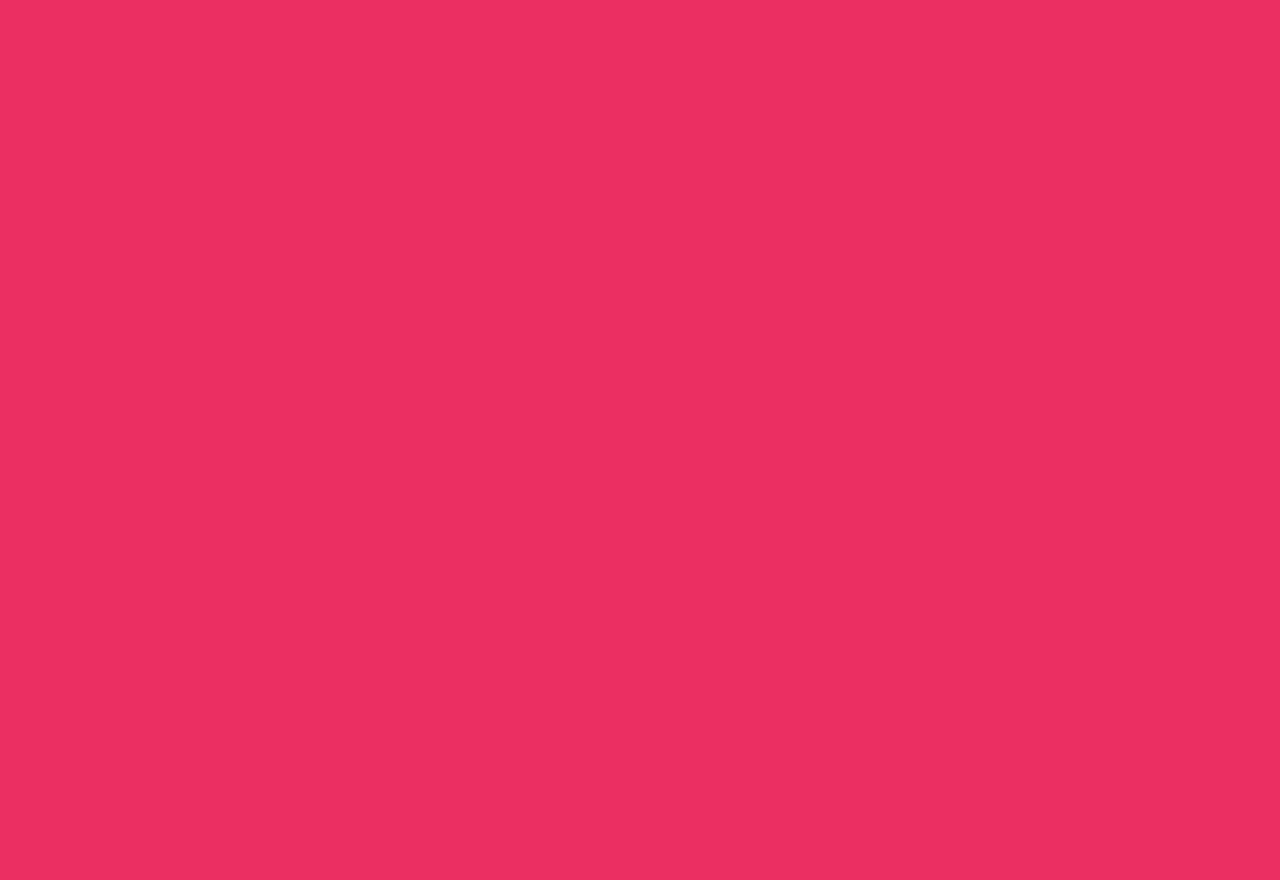
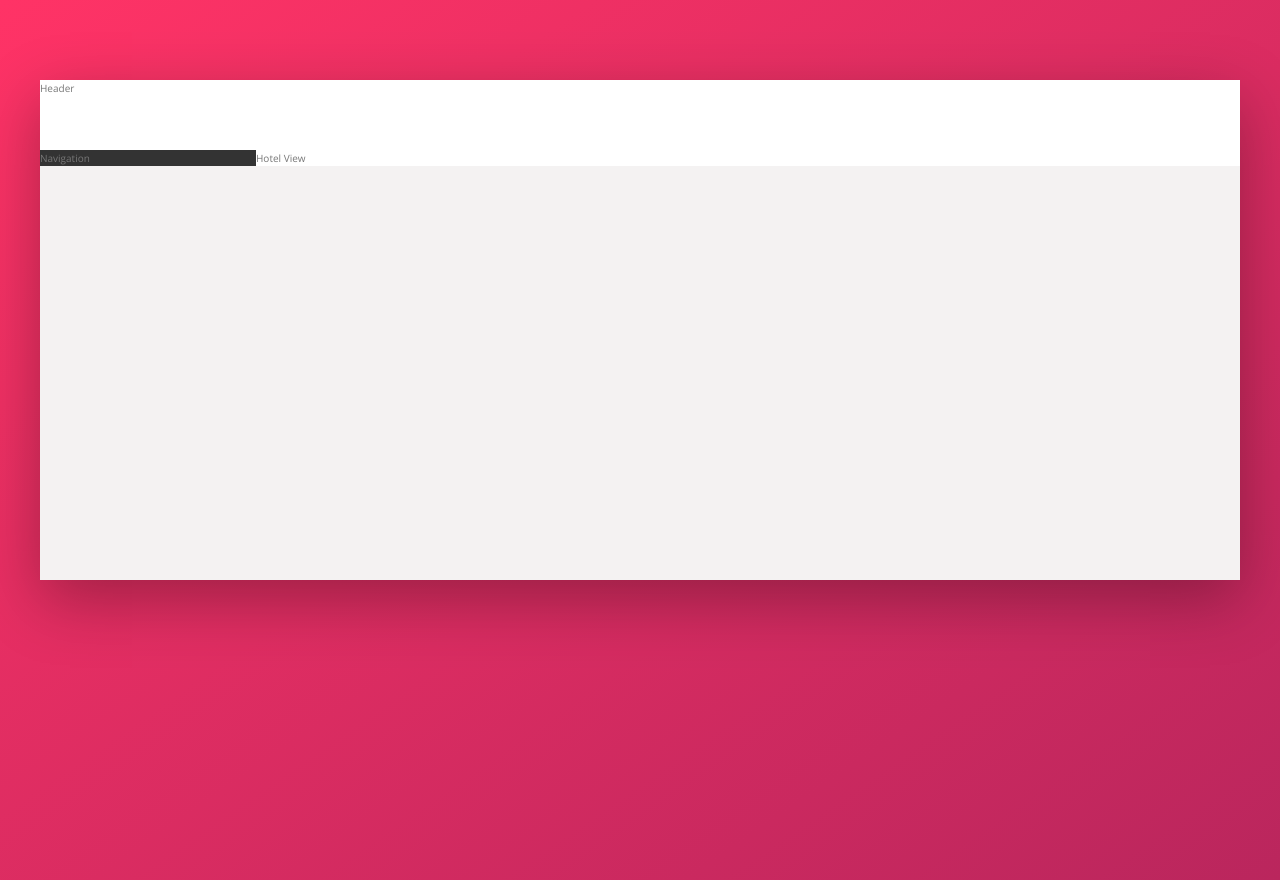
Before and after one commit to Drewery-ctrl/trillo, a website: page index.html in a window 1280 px wide. Before the commit the page ends 800 px from the top, so only its background shows below. Drawn offline with nearby package versions, Linux system fonts and the light colour scheme.

Commit message:
Added basic layout of app

```diff
--- a/index.html
+++ b/index.html
@@ -11,6 +11,21 @@
     <title>trillo &mdash; Your all-in-one booking app</title>
 </head>
 <body>
-
+<div class="container">
+    <header class="header">
+        Header
+    </header>
+    <!-- Nav Bar and Hotel View Content-->
+    <div class="content">
+        <!--        Navbar-->
+        <nav class="sidebar">
+            Navigation
+        </nav>
+        <!--        Main Hotel View-->
+        <main class="hotel-view">
+                Hotel View
+        </main>
+    </div>
+</div>
 </body>
 </html>
--- a/sass/base/_base.scss
+++ b/sass/base/_base.scss
@@ -12,6 +12,8 @@
   --color-grey-dark-1: #333;
   --color-grey-dark-2: #777;
   --color-grey-dark-3: #999;
+
+  --shadow-dark: 0 2rem 6rem rgba(0,0,0,.3);
 }
 
 
@@ -28,7 +30,7 @@
 
 html {
   box-sizing: border-box;
-  font-size: 62.5%;
+  font-size: 62.5%; //1rem = 10px
 }
 
 body {
--- a/sass/layouts/_layouts.scss
+++ b/sass/layouts/_layouts.scss
@@ -0,0 +1,30 @@
+.container {
+  // MAX-WIDTH here:
+  // allows container to decrease if not enough space
+  // occupy 100% of available view port width
+  max-width: 120rem;
+  min-height: 50rem;
+  margin: 8rem auto;
+  background-color: var(--color-grey-light-2);
+  box-shadow: var(--shadow-dark);
+}
+
+.header {
+  height: 7rem;
+  background-color: #fff;
+  border-bottom: var(--color-grey-light-2);;
+}
+
+.content {
+  display: flex;
+}
+
+.sidebar {
+  background-color: var(--color-grey-dark-1);
+  flex: 0 0 18%;
+}
+
+.hotel-view {
+  background-color: #fff;
+  flex: 1;
+}
```
Also changed, not shown: css/style.css. Lines whose indentation alone changed are shown as unchanged.
